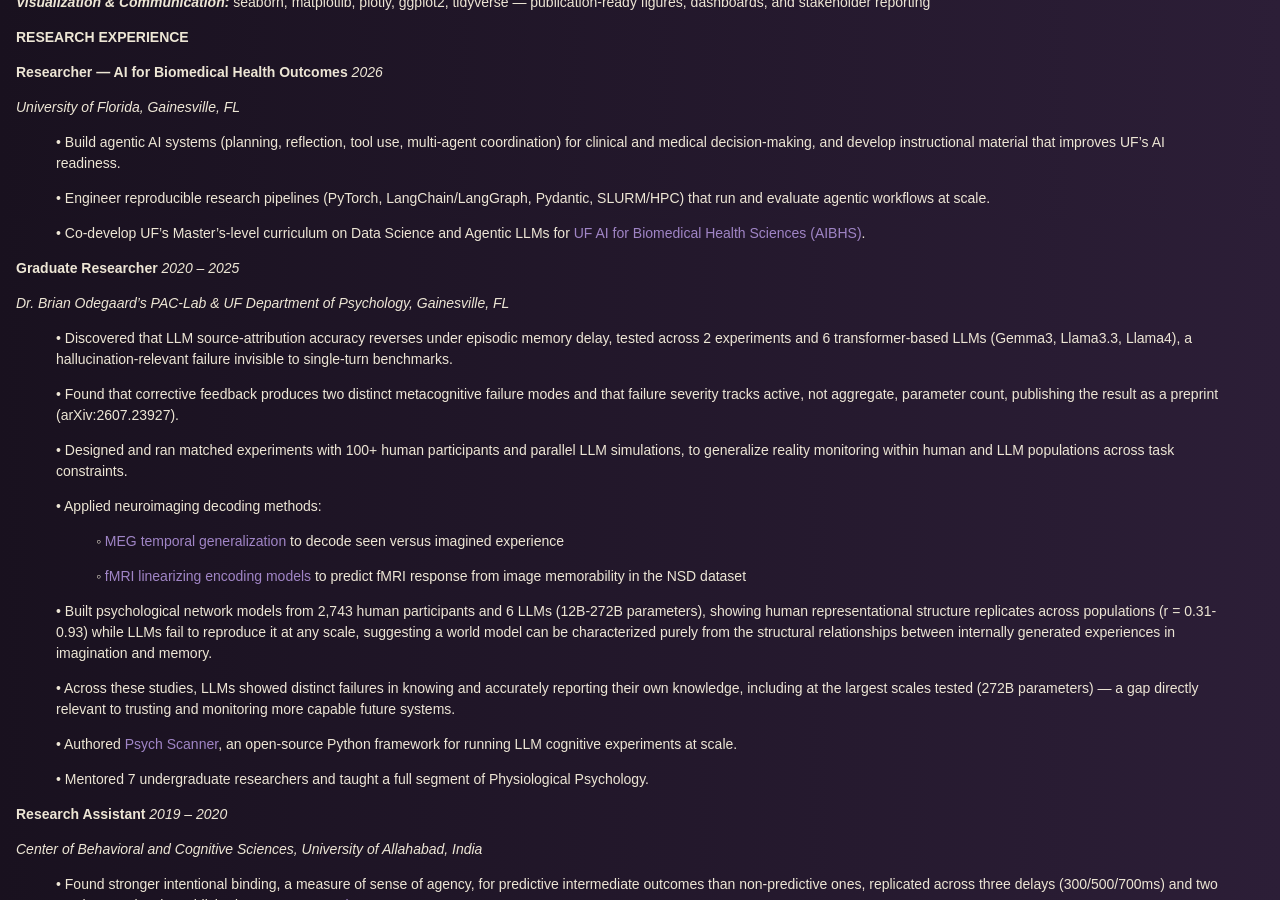
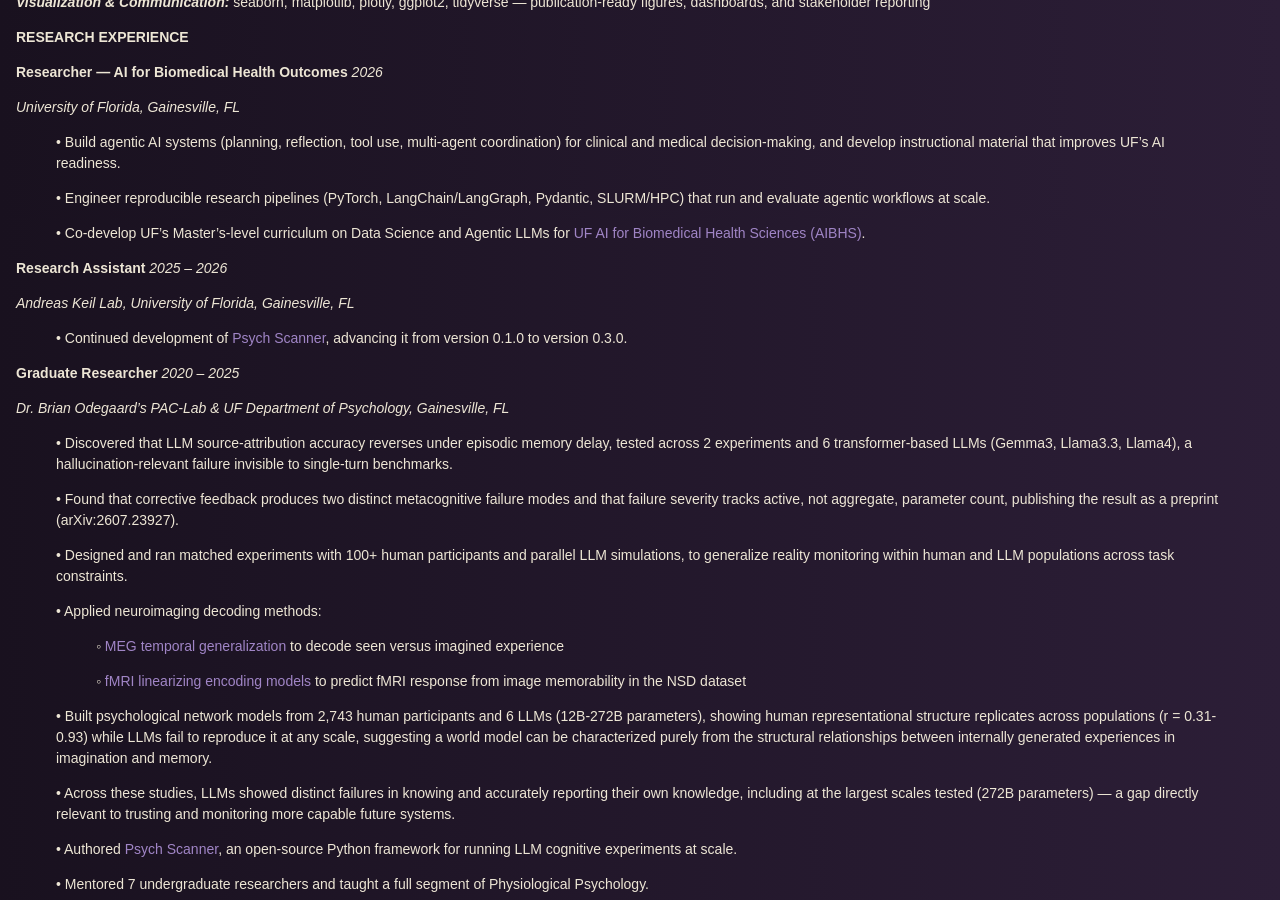
Before and after one commit to saurabhr/saurabhr.github.io, a Jekyll site: the page built from assets/sr_cv.md, in a window 1280 px wide and 900 px high, scrolled down 700 px. Built offline with Jekyll 4.4.1, drawn with Linux system fonts in a browser that asks for light colours; our own code applies the rules of GitHub Pages for plain Markdown files.

Commit message:
Add Andreas Keil Lab research assistant role to CV
Co-Authored-By: Claude Sonnet 5 <noreply@anthropic.com>

```diff
--- a/assets/sr_cv.md
+++ b/assets/sr_cv.md
@@ -44,6 +44,12 @@ Thesis: [Intentional Binding in Future-Directed Intentions](https://osf.io/prepr
 > •	Engineer reproducible research pipelines (PyTorch, LangChain/LangGraph, Pydantic, SLURM/HPC) that run and evaluate agentic workflows at scale.
 
 > •	Co-develop UF's Master's-level curriculum on Data Science and Agentic LLMs for [UF AI for Biomedical Health Sciences (AIBHS)](https://ic3.center.ufl.edu/education/aibhs/).
+
+**Research Assistant**                                                                                                   	                                   *2025 – 2026*
+
+*Andreas Keil Lab, University of Florida, Gainesville, FL*
+
+> •	Continued development of [Psych Scanner](https://github.com/saurabhr/psychscanner/), advancing it from version 0.1.0 to version 0.3.0.
 
 **Graduate Researcher**                                                                                                	                                   *2020 – 2025*
 
```
Also changed, not shown: 1 other file.
